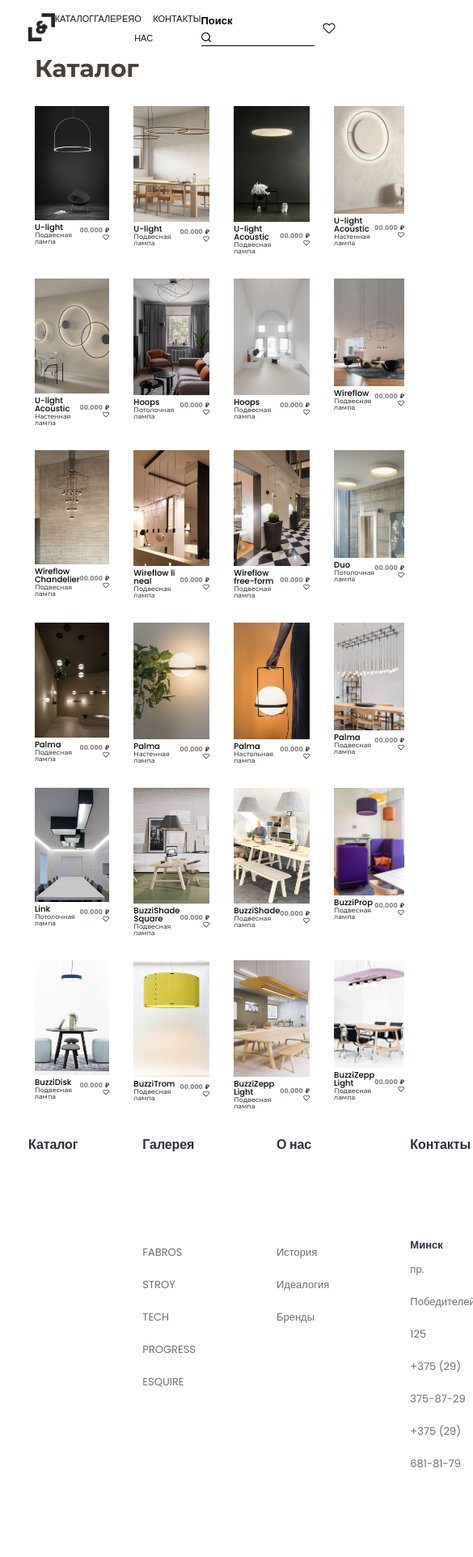
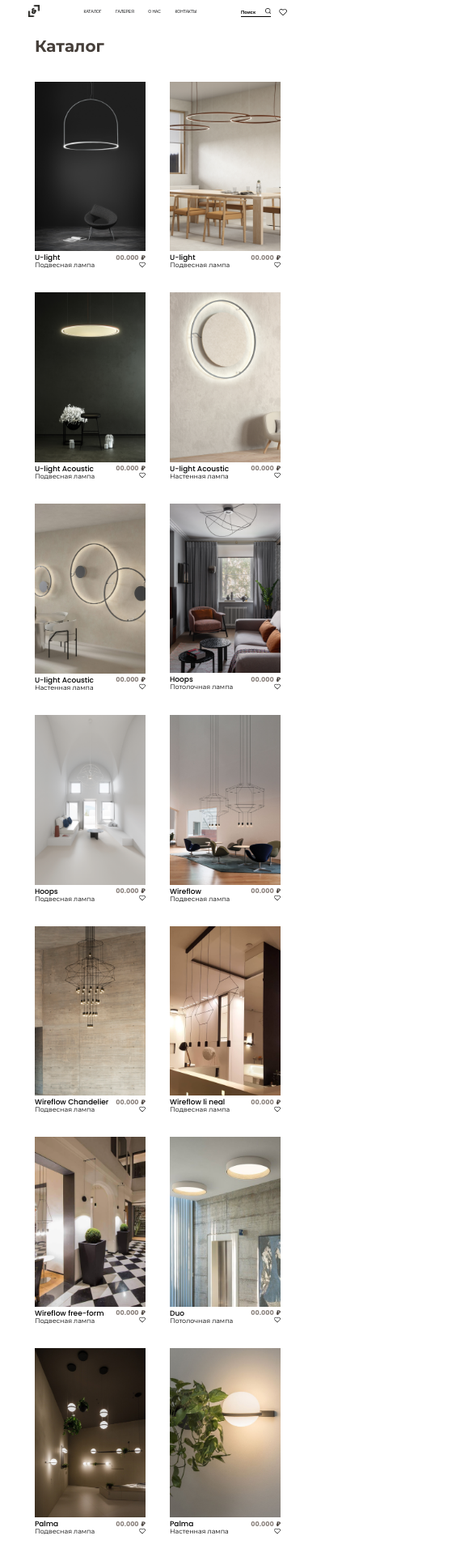
Before and after one commit to LexaMart/Lite_and_Light, a React (Create React App) app: page /catalog in a window 390 px wide. Shown: the top 1923 px of the page at 81% size, 585 px wide, since content can reach past the window. Built offline with nearby package versions, Linux system fonts and the light colour scheme.

Commit message:
add adaptive phone version for header, footer and catalog

```diff
--- a/src/components/catalogTable/catalogItem/index.css
+++ b/src/components/catalogTable/catalogItem/index.css
@@ -124,7 +124,7 @@ button:hover {
     width: 12px;
   }
 }
-@media (max-width: 950px) {
+@media (max-width: 900px) {
   .catalog-table-item-desk-title {
     font-size: 10px;
   }
@@ -145,3 +145,45 @@ button:hover {
     width: 8px;
   }
 }
+@media (max-width: 720px) {
+  .catalog-table-item-desk-title {
+    font-size: 9px;
+  }
+  .catalog-table-item-desk-subtitle {
+    font-size: 8px;
+  }
+  .catalog-table-item-info-price-box-first {
+    font-size: 8px;
+  }
+  .catalog-table-item-info-price-box-second {
+    font-size: 8px;
+    margin-left: 3px;
+  }
+  .catalog-table-item-info-btn-like {
+    width: 8px;
+  }
+  .catalog-table-item-info-btn {
+    width: 8px;
+  }
+}
+@media (max-width: 380px) {
+  .catalog-table-item-desk-title {
+    font-size: 8px;
+  }
+  .catalog-table-item-desk-subtitle {
+    font-size: 7px;
+  }
+  .catalog-table-item-info-price-box-first {
+    font-size: 7px;
+  }
+  .catalog-table-item-info-price-box-second {
+    font-size: 7px;
+    margin-left: 2px;
+  }
+  .catalog-table-item-info-btn-like {
+    width: 7px;
+  }
+  .catalog-table-item-info-btn {
+    width: 7px;
+  }
+}
--- a/src/components/catalogTable/index.css
+++ b/src/components/catalogTable/index.css
@@ -42,8 +42,20 @@ button:hover {
     gap: 35px;
   }
 }
-@media (max-width: 900px) {
+@media (max-width: 920px) {
+  .catalog-table {
+    grid-template-columns: repeat(3, 1fr);
+    gap: 30px;
+  }
+}
+@media (max-width: 720px) {
   .catalog-table {
     gap: 30px;
   }
 }
+@media (max-width: 550px) {
+  .catalog-table {
+    grid-template-columns: repeat(2, 1fr);
+    gap: 30px;
+  }
+}
--- a/src/components/footer/index.css
+++ b/src/components/footer/index.css
@@ -112,6 +112,7 @@ ul {
   color: rgba(44, 46, 63, 0.698039);
 }
 .footer-social-link {
+  display: none;
   padding: 0 10px;
   margin-right: 54px;
 }
@@ -164,3 +165,175 @@ ul {
     font-size: 13px;
   }
 }
+@media (max-width: 1100px) {
+  .footer-high {
+    padding-bottom: 100px;
+  }
+  .footer-item {
+    margin-right: 60px;
+  }
+  .footer-item:first-child {
+    margin-right: 30px;
+  }
+  .footer-title {
+    font-size: 14px;
+    margin-bottom: 50px;
+  }
+  .footer-link {
+    font-size: 13px;
+  }
+  .footer-subtitle {
+    font-size: 13px;
+  }
+  .footer-logo {
+    width: 120px;
+    height: 155px;
+    margin-top: 20px;
+  }
+  .footer-low {
+    padding-top: 20px;
+    padding-bottom: 50px;
+  }
+  .footer-text {
+    font-size: 11px;
+  }
+}
+@media (max-width: 900px) {
+  .footer-high {
+    padding-bottom: 60px;
+  }
+  .footer-item {
+    margin-right: 60px;
+  }
+  .footer-item:first-child {
+    margin-right: 30px;
+  }
+  .footer-title {
+    font-size: 12px;
+    margin-bottom: 50px;
+  }
+  .footer-link {
+    font-size: 10px;
+    line-height: 20px;
+  }
+  .footer-subtitle {
+    font-size: 13px;
+  }
+  .footer-logo {
+    width: 100px;
+    height: 129px;
+    margin-top: 20px;
+  }
+  .footer-low {
+    padding-top: 20px;
+    padding-bottom: 50px;
+  }
+  .footer-text {
+    font-size: 9px;
+  }
+}
+@media (max-width: 710px) {
+  .footer-high {
+    padding-bottom: 40px;
+  }
+  .footer-item {
+    margin-right: 35px;
+  }
+  .footer-item:first-child {
+    margin-right: 20px;
+  }
+  .footer-title {
+    font-size: 11px;
+    margin-bottom: 30px;
+  }
+  .footer-link {
+    font-size: 9px;
+    line-height: 20px;
+  }
+  .footer-subtitle {
+    font-size: 9px;
+    line-height: 15px;
+  }
+  .footer-logo {
+    width: 70px;
+    height: 90px;
+    margin-top: 20px;
+  }
+  .footer-low {
+    padding-top: 13px;
+    padding-bottom: 40px;
+  }
+  .footer-text {
+    font-size: 8px;
+  }
+}
+@media (max-width: 560px) {
+  .footer-high {
+    padding-bottom: 20px;
+  }
+  .footer-item {
+    margin-right: 15px;
+  }
+  .footer-item:first-child {
+    margin-right: 10px;
+  }
+  .footer-title {
+    font-size: 10px;
+    margin-bottom: 20px;
+  }
+  .footer-link {
+    font-size: 7px;
+    line-height: 15px;
+  }
+  .footer-subtitle {
+    font-size: 8px;
+    line-height: 15px;
+  }
+  .footer-logo {
+    width: 50px;
+    height: 65px;
+    margin-top: 30px;
+  }
+  .footer-low {
+    padding-top: 5px;
+    padding-bottom: 20px;
+  }
+  .footer-text {
+    font-size: 8px;
+  }
+}
+@media (max-width: 400px) {
+  .footer-high {
+    padding-bottom: 20px;
+  }
+  .footer-item {
+    margin-right: 10px;
+  }
+  .footer-item:first-child {
+    margin-right: 7px;
+  }
+  .footer-title {
+    font-size: 8px;
+    margin-bottom: 15px;
+  }
+  .footer-link {
+    font-size: 6px;
+    line-height: 12px;
+  }
+  .footer-subtitle {
+    font-size: 7px;
+    line-height: 12px;
+  }
+  .footer-logo {
+    width: 30px;
+    height: 39px;
+    margin-top: 30px;
+  }
+  .footer-low {
+    padding-top: 0px;
+    padding-bottom: 20px;
+  }
+  .footer-text {
+    font-size: 6px;
+  }
+}
--- a/src/components/header/index.css
+++ b/src/components/header/index.css
@@ -101,6 +101,9 @@ ul {
   align-items: center;
   margin-right: 10px;
 }
+.header-search form {
+  display: flex;
+}
 .header-search-input {
   height: 20px;
   width: 170px;
@@ -134,6 +137,7 @@ ul {
 }
 .header-like-btn svg {
   fill: #000;
+  width: 24px;
 }
 
 /* ----------------- ADAPTIVE ------------------*/
@@ -174,6 +178,9 @@ ul {
     height: 18px;
     width: 18px;
   }
+  .header-like-btn svg {
+    width: 18px;
+  }
 }
 @media (max-width: 1460px) {
   .header {
@@ -204,4 +211,142 @@ ul {
     height: 16px;
     width: 16px;
   }
+  .header-like-btn svg {
+    width: 16px;
+  }
 }
+@media (max-width: 850px) {
+  .header {
+    height: 50px;
+  }
+  .header-logo-img {
+    height: 25px;
+  }
+  .header-menu {
+    width: 250px;
+  }
+  .header-link {
+    font-size: 10px;
+  }
+  .header-search-input {
+    width: 100px;
+    line-height: 10px;
+    font-size: 11px;
+  }
+  .header-search-input::placeholder {
+    font-size: 11px;
+  }
+  .header-search-button {
+    height: 12px;
+    width: 12px;
+  }
+  .header-like-btn {
+    display: block;
+    height: 16px;
+    width: 16px;
+  }
+  .header-like-btn svg {
+    width: 16px;
+  }
+}
+@media (max-width: 720px) {
+  .header {
+    height: 40px;
+  }
+  .header-logo-img {
+    height: 20px;
+  }
+  .header-menu {
+    width: 200px;
+  }
+  .header-link {
+    font-size: 9px;
+  }
+  .header-search-input {
+    width: 80px;
+    height: 15px;
+    font-size: 10px;
+  }
+  .header-search-input::placeholder {
+    font-size: 10px;
+  }
+  .header-search-button {
+    height: 10px;
+    width: 10px;
+  }
+  .header-like-btn {
+    display: block;
+    height: 14px;
+    width: 14px;
+  }
+  .header-like-btn svg {
+    width: 14px;
+  }
+}
+@media (max-width: 450px) {
+  .header {
+    height: 35px;
+  }
+  .header-logo-img {
+    height: 20px;
+  }
+  .header-menu {
+    width: 150px;
+  }
+  .header-link {
+    font-size: 6px;
+  }
+  .header-search-input {
+    width: 60px;
+    height: 10px;
+    font-size: 6px;
+  }
+  .header-search-input::placeholder {
+    font-size: 7px;
+  }
+  .header-search-button {
+    height: 8px;
+    width: 8px;
+  }
+  .header-like-btn {
+    display: flex;
+    height: 11px;
+    width: 11px;
+  }
+  .header-like-btn svg {
+    width: 11px;
+  }
+}
+@media (max-width: 450px) {
+  .header {
+    height: 30px;
+  }
+  .header-logo-img {
+    height: 15px;
+  }
+  .header-menu {
+    width: 140px;
+  }
+  .header-link {
+    font-size: 5px;
+  }
+  .header-search-input {
+    width: 30px;
+    height: 10px;
+    font-size: 6px;
+  }
+  .header-search-input::placeholder {
+    font-size: 6px;
+  }
+  .header-search-button {
+    height: 7px;
+    width: 7px;
+  }
+  .header-like-btn {
+    height: 10px;
+    width: 10px;
+  }
+  .header-like-btn svg {
+    width: 10px;
+  }
+}
--- a/src/pages/catalog/index.css
+++ b/src/pages/catalog/index.css
@@ -73,3 +73,25 @@ ul {
     line-height: 30px;
   }
 }
+@media (max-width: 720px) {
+  .catalog {
+    margin-top: 10px;
+    margin-bottom: 30px;
+    padding: 0 11%;
+  }
+  .catalog-title {
+    font-size: 25px;
+    line-height: 30px;
+  }
+}
+@media (max-width: 450px) {
+  .catalog {
+    margin-top: 15px;
+    margin-bottom: 20px;
+    padding: 0 11%;
+  }
+  .catalog-title {
+    font-size: 20px;
+    line-height: 25px;
+  }
+}
```
